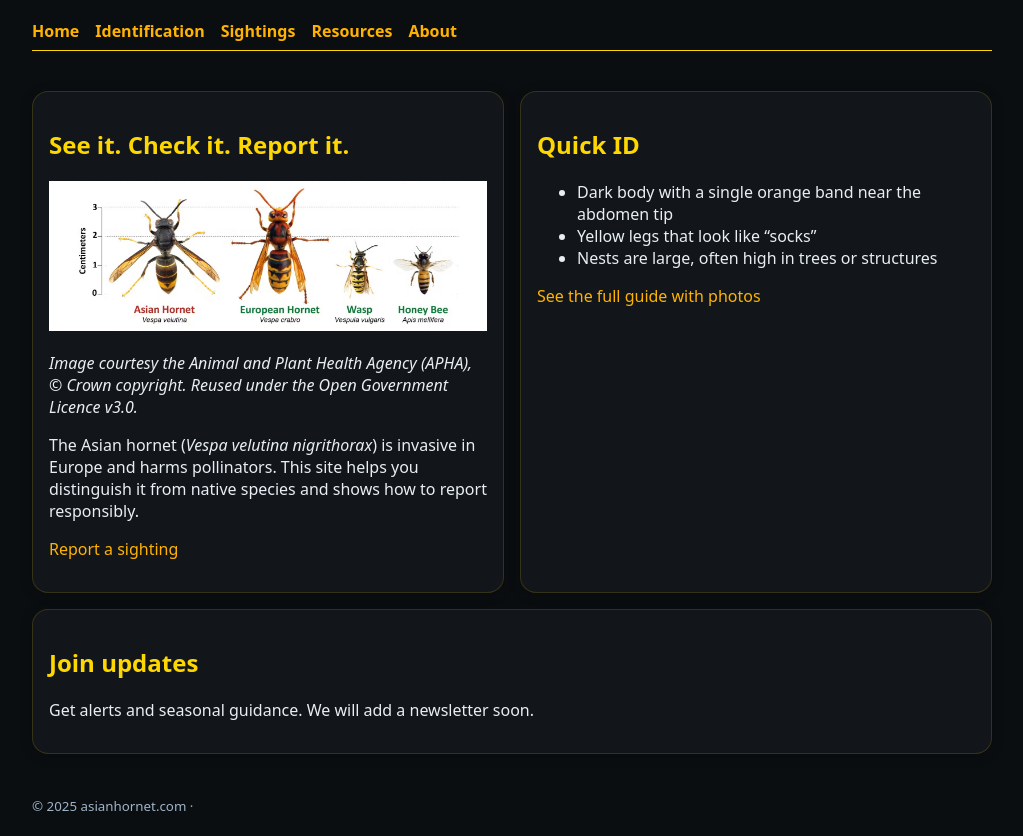
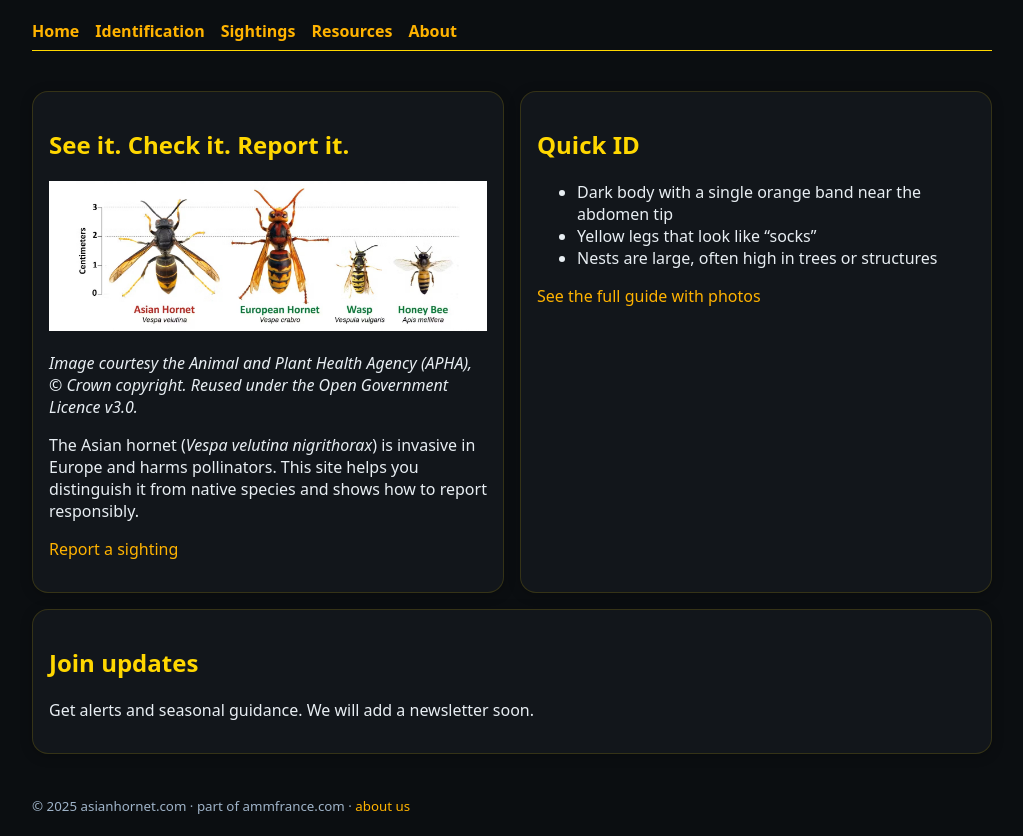
Before and after one commit to ruby20701/asianhornet-site, an Astro site: page / in a window 1280 px wide. Shown: the whole page, without its empty margins (128-1151 px from the left). Built offline with nearby package versions, Linux system fonts and the light colour scheme; Astro itself is replaced by a stand-in of ours.

Commit message:
Update Base.astro

```diff
--- a/src/layouts/Base.astro
+++ b/src/layouts/Base.astro
@@ -187,7 +187,20 @@ header nav a:visited {
       <slot />
     </main>
     <footer>
-      <small>© {new Date().getFullYear()} asianhornet.com · </small>
-    </footer>
+  <small>
+    © {new Date().getFullYear()} asianhornet.com · part of ammfrance.com ·
+    <a href="/about" class="footer-link">about us</a>
+  </small>
+</footer>
+
+<style>
+  footer .footer-link {
+    color: inherit;
+    text-decoration: none;
+  }
+  footer .footer-link:hover {
+    text-decoration: underline;
+  }
+</style>
   </body>
 </html>
```
